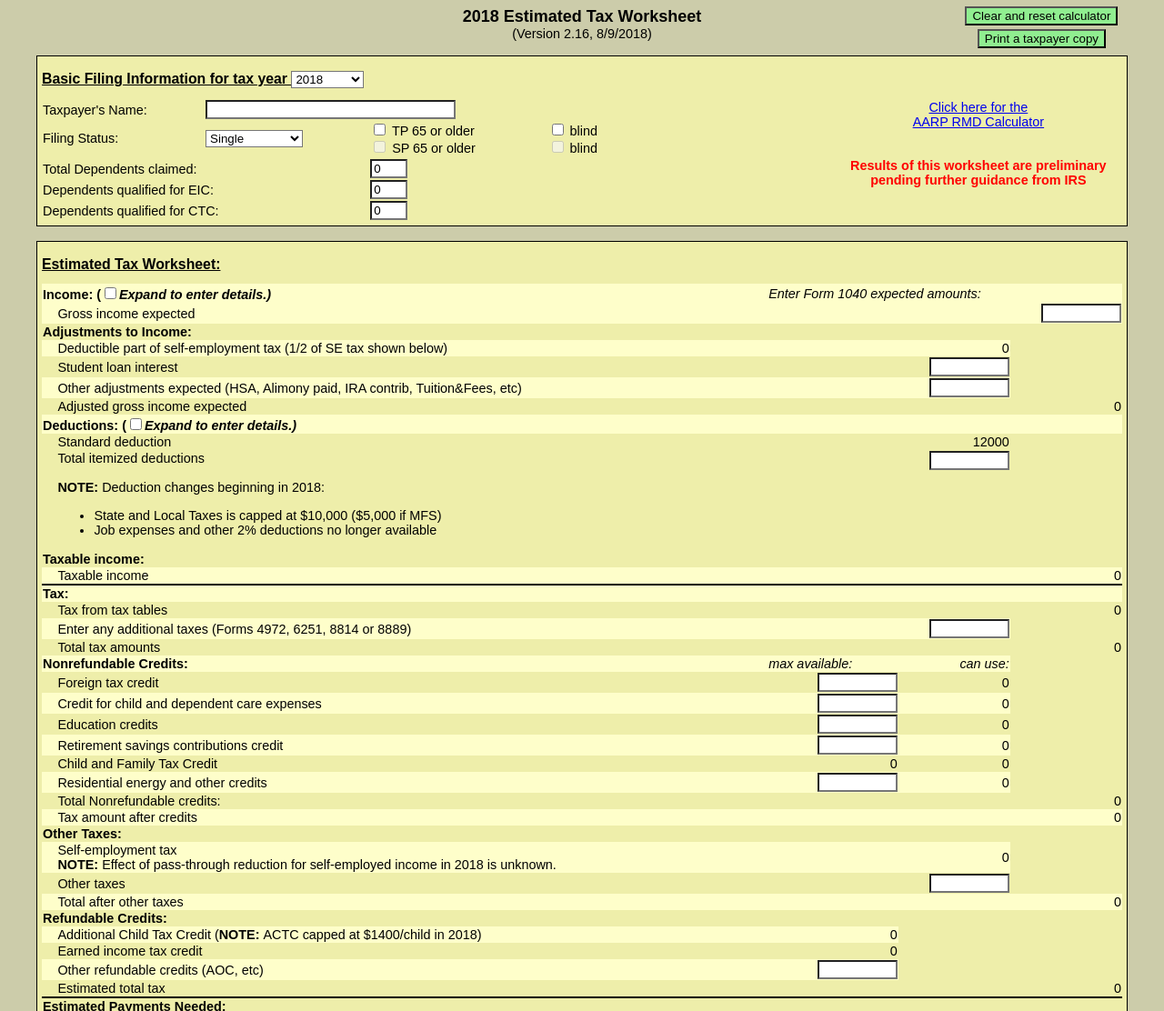
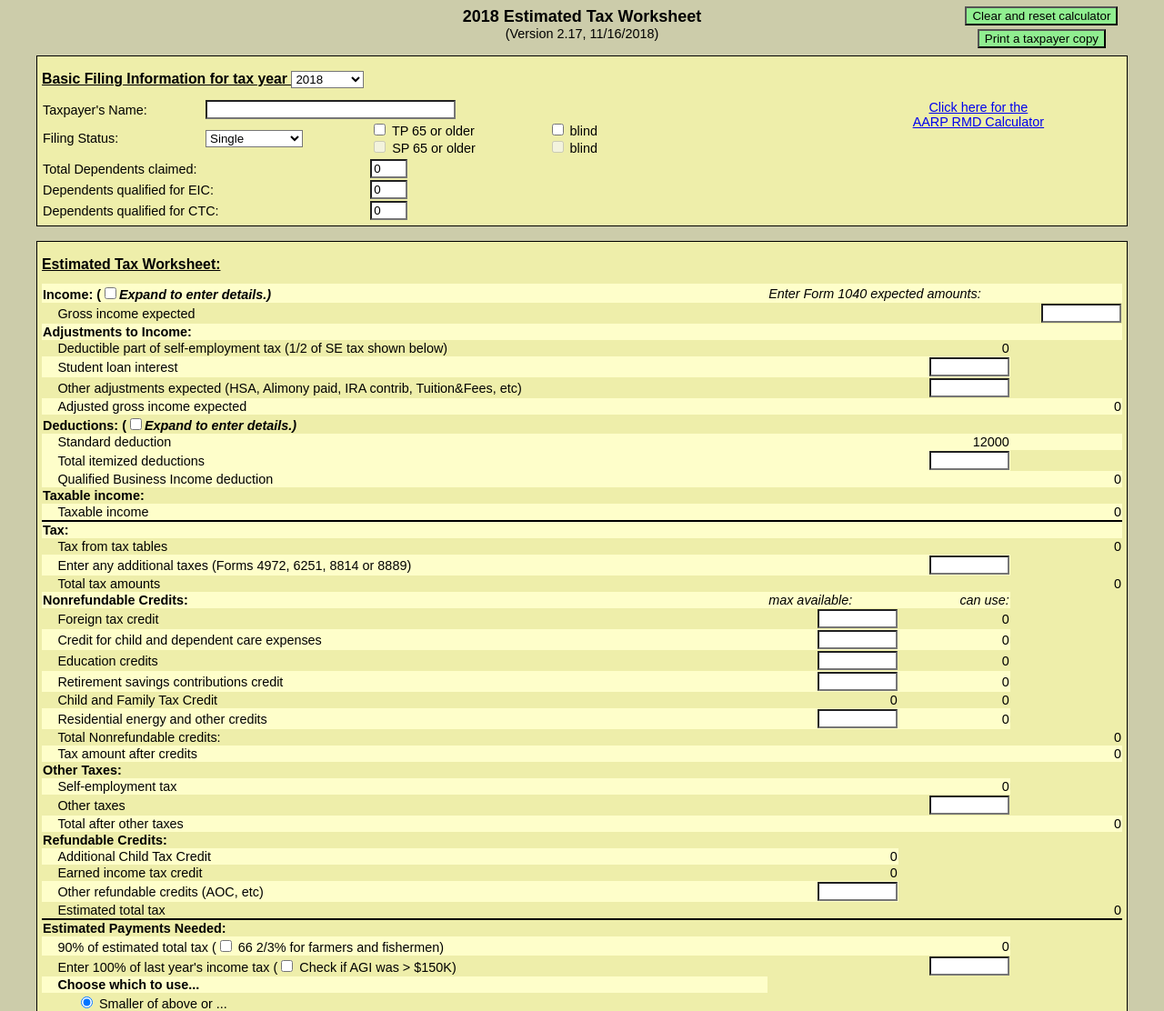
Before and after one commit to cotaxaide/Calculators, a plain HTML site: page Estimated Tax Worksheet.html in a window 1280 px wide. Shown: the top 1112 px of the page at 91% size. Drawn offline with Linux system fonts and the light colour scheme.

Commit message:
Added QBI deduction
Also removed some previous 2018 comments and some formatting cleanup

```diff
--- a/CommonRoutines.js
+++ b/CommonRoutines.js
@@ -6,6 +6,7 @@
 //	_TaxLookup		Tax table lookup
 //	_CTCLookup		Child and Dependent Tax Credit
 //	_EICLookup		Earned Income Credit table lookup
+//	_QBICalc		Qualified Business Income deduction calculation
 //----------------------------------------------------------------------------------------
 
 //----------------------------------------------------------------------------------------
@@ -309,3 +310,30 @@ function _EICLookup(	// Earned Income Credit table lookup
 	}
 	return (EICAmount);
 }
+
+//----------------------------------------------------------------------------------------
+function _QBICalc (	// Qualified Business Income deduction
+	taxYear,	// tax year tables to use
+	filingStatus,	// SNG, MFJ, WID, MFS, HOH
+	SEIncome,	// Self-employment income
+	nonTaxCG,	// Qualified dividends + capital gains
+	QBIDividends,	// Section 166A dividends
+	income		// Income amount (before adjustmens or deductions)
+
+	) {
+// Returns the QBI Deduction
+// Returns -1 if above the first threshhold
+//----------------------------------------------------------------------------------------
+	var QBIMax = +_QBILimits[taxYear + ":" + filingStatus];
+	if (+AGI > +QBIMax) return -1;
+	var QBIRate = +_QBILimits[taxYear + ":Rate"];
+	var QBI05 = Math.round(Math.max(0, +SEIncome) * QBIRate);
+	var QBI09 = Math.round(Math.max(0, +QBIDividends) * QBIRate);
+	var QBI10 = QBI05 + QBI09;
+	var QBI11 = +income;
+	var QBI12 = Math.max(0, +nonTaxCG); // qualified dividends and capital gains
+	var QBI13 = Math.max(0, QBI11 - QBI12);
+	var QBI14 = Math.round(QBI13 * QBIRate);
+	var QBIDeduction = Math.min(QBI10, QBI14); // line 15
+	return QBIDeduction;
+}
--- a/Estimated Tax Worksheet.html
+++ b/Estimated Tax Worksheet.html
@@ -21,9 +21,11 @@
 	.comment {font-style:italic;}
 	.calculated {text-align: right;}
 	.tablebreak {background-color: black; height: 0;}
+	.indent {padding-left: 1.5em;}
 	#Warning {color: red; font-weight: bold;}
 	#TPName {width:20em; text-align:left;}
 	#CGOption {display: none;}
+	#QBIOOS {display: none; font-weight: bold; color: red; float: right;}
 	//#CTCredit, #ACTCredit, #EICCredit, #Medical {cursor: not-allowed;}
 	#ClearAndPrint {width: 16em;
 		text-align:center;
@@ -81,7 +83,10 @@
 
 	// --------------------------------------------------------------------------------
 	// CHANGE HISTORY:
-	var VERSION = "(Version 2.16, 8/9/2018)";
+	var VERSION = "(Version 2.17, 11/16/2018)";
+	//	Added QBI lines
+	//	Added validity checks for dividend subcategories
+	//var VERSION = "(Version 2.16, 8/9/2018)";
 	//	Added option for Sched D not being used
 	//var VERSION = "(Version 2.15, 8/8/2018)";
 	//	SE tax deduction not included in EIC calculation
@@ -200,14 +205,6 @@
 		if (MFSoption.style.display == "none") MFStogether.checked = false;
 		if (FilingStatus.value != "MFS") ItemizeRequired.checked = false;
 
-		// Tax law changes in 2018
-		Note2018d.style.display =
-		Note2018a.style.display = (TaxYear.value > 2017) ? "table-row" : "none";
-		Note2018c.style.display =
-		Note2018t.style.display =
-		Note2018b.style.display = (TaxYear.value > 2017) ? "inline" : "none";
-		Warning.innerHTML = (TaxYear.value > 2017) ? "Results of this worksheet are preliminary pending further guidance from IRS" : "";
-
 		// Expand the income section
 		if ((! IncomeExpanded) && (! IncomeWasExpanded)) Wages.value = Gross.value;
 		IncomeExpanded = IncomeExpand.checked || (EICDependents.value > 0);
@@ -216,6 +213,10 @@
 		for (ilno = 0; ilno < incomelist.length; ilno++) {
 			incomelist[ilno].style.display = (IncomeExpanded) ? "table-row" : "none";
 		}
+
+		// Check input values
+		QualDividends.style.backgroundColor = (+QualDividends.value > +Dividends.value) ? "hotpink" : "white";
+		QBIDividends.style.backgroundColor = (+QBIDividends.value > +Dividends.value) ? "hotpink" : "white";
 
 		// Get the taxable Social Security amount
 		IncomeNoSS = +Wages.value + +Interest.value + +Dividends.value
@@ -243,7 +244,7 @@
 		Standard.innerHTML = _StandardDeduction(TaxYear.value, FilingStatus.value,
 			TP65.checked, TPBlind.checked, SP65.checked, SPBlind.checked, false, 0);
 
-		// Limit taxes paid if 2018
+		// Limit taxes paid if 2018+
 		taxlimit = (FilingStatus.value == "MFS") ? 5000 : 10000;
 		if (TaxYear.value > 2017) {
 			if (TaxesPaid.value > taxlimit) {
@@ -318,7 +319,25 @@
 		var elist = document.getElementsByClassName("exemptions");
 		for (elistno = 0; elistno < elist.length; elistno++)
 			elist[elistno].style.display = (exemptamt) ? "table-row" : "none";
-		TaxableAmount.innerHTML = Math.round(Math.max(0, +PreExemptAmount.innerHTML - +ExemptAmount.innerHTML));
+		var PostExemptAmount = Math.round(Math.max(0, +PreExemptAmount.innerHTML - +ExemptAmount.innerHTML));
+
+		// QBI Calc
+		var QBIDeduction = 0;
+		if (_LineNo[TaxYear.value + ":QBI"]) {
+			QBILine.style.display = "table-line";
+			var QBIDeduction = _QBICalc(TaxYear.value, FilingStatus.value, SEIncome.value,
+				(+QualDividends.value + +CapGains.value),
+				QBIDividends.value, Gross.value);
+			QBIOOS.style.display = (QBIDeduction == -1) ? "inline" : "none";
+			QBIAmount.innerHTML = QBIDeduction = Math.max(0, +QBIDeduction);
+		}
+		else {
+			QBILine.style.display = "none";
+		}
+
+		// Determine taxable amount
+		TaxableAmount.innerHTML = Math.max(0, PostExemptAmount - QBIDeduction);
+
 
 		// Determine Tax
 		if (UsingD.checked) {
@@ -527,15 +546,19 @@
 			<td>Taxable interest</td><td></td>
 			<td><input id="Interest" type="number" /></td></tr>
 		<tr class="income"><td>  </td>
-			<td>&nbsp;&nbsp;&nbsp;Tax-exempt interest expected</td>
+			<td class="indent">Tax-exempt interest expected</td>
 			<td><input id="TaxExempt" type="number" />
 			</td><td></td><td></td></tr>
 		<tr class="income"><td></td>
 			<td>Ordinary dividends</td><td></td>
 			<td><input id="Dividends" type="number" /></td></tr>
 		<tr class="income"><td></td>
-			<td>&nbsp;&nbsp;&nbsp;Qualified dividends</td>
+			<td class="indent">Qualified dividends</td>
 			<td><input id="QualDividends" type="number" /></td>
+			<td></td><td></td></tr>
+		<tr class="income"><td></td>
+			<td class="indent">Section 199A dividends</td>
+			<td><input id="QBIDividends" type="number" /></td>
 			<td></td><td></td></tr>
 		<tr class="income"><td></td>
 			<td>Self-employment income</td><td></td>
@@ -592,8 +615,7 @@
 				(Actual expenses = <input id="ActualMedical" type="number" />)</td>
 			<td id="Medical"><!--input id="Medical" type="number" /--></td></tr>
 		<tr class="deductions"><td></td>
-			<td>State income tax or sales tax, and property taxes
-				<span id="Note2018t">($10,000 maximum, $5,000 if MFS)</span></td>
+			<td>State income tax or sales tax, and property taxes</td>
 			<td><input id="TaxesPaid" type="number" /></td></tr>
 		<tr class="deductions"><td></td>
 			<td>Interest paid</td>
@@ -616,14 +638,8 @@
 			<td>Total itemized deductions
 				<span id="ItemizeRequiredQuestion">
 				(<input type="checkbox" id="ItemizeRequired" />Required to itemize.)
-			</span>
-			<span id="Note2018a">
-				<br /><b>NOTE: </b>Deduction changes beginning in 2018:
-				<ul>
-					<li>State and Local Taxes is capped at $10,000 ($5,000 if MFS)</li>
-					<li>Job expenses and other 2% deductions no longer available</li>
-				</ul>
-				</span></td>
+				</span>
+			</td>
 			<td></td>
 			<td style="vertical-align: top;"><input id="Itemized" type="number" /></td></tr>
 		<tr class="exemptions"><td></td>
@@ -633,6 +649,11 @@
 		<tr class="exemptions"><td></td>
 			<td colspan="2">Exemptions times <span id="ExemptRate">TBD</span></td>
 			<td class="calculated"><span id="ExemptAmount">0</span></td></tr>
+		<tr id="QBILine"><td></td>
+			<td colspan="2">Qualified Business Income deduction
+				<span id="QBIOOS"> OUT OF SCOPE </span>
+				</td><td></td>
+			<td class="calculated"><span id="QBIAmount">0</span></td></tr>
 		<tr><td colspan="5">Taxable income:</td></tr>
 		<tr><td></td>
 			<td colspan="2">Taxable income</td><td></td>
@@ -683,10 +704,7 @@
 			<td class="calculated"><span id="Line10">0</span></td></tr>
 		<tr><td colspan="5">Other Taxes:</td>
 		<tr><td>  </td>
-			<td colspan="2">Self-employment tax
-				<span id="Note2018d">
-					<b>NOTE: </b>Effect of pass-through reduction for self-employed income in 2018 is unknown.
-				</span></td>
+			<td colspan="2">Self-employment tax</td>
 			<td class="calculated"><span id="SETax">0</span></td></tr>
 		<tr><td></td>
 			<td colspan="2">Other taxes</td>
@@ -696,8 +714,7 @@
 			<td class="calculated"><span id="TotalTax">0</span></td></tr>
 		<tr><td colspan="5">Refundable Credits:</td>
 		<tr><td>  </td>
-			<td>Additional Child Tax Credit
-				<span id="Note2018c">(<b>NOTE: </b>ACTC capped at $1400/child in 2018)</span></td>
+			<td>Additional Child Tax Credit</td>
 			<td id="ACTCredit"><!--input id="ACTCredit" type="number" /--></td></tr>
 		<tr><td></td>
 			<td>Earned income tax credit</td>
@@ -724,10 +741,10 @@
 		<tr><td></td>
 			<td><b>Choose which to use...</b></td></tr>
 		<tr><td style="vertical-align: top;"></td>
-			<td colspan="2">
-				&nbsp;&nbsp;&nbsp;<input id="UseSmall" type="radio" name="UseTax" checked="checked" /> Smaller of above or ...
-				<br />&nbsp;&nbsp;&nbsp;<input id="UseLYTax" type="radio" name="UseTax" /> Use <span id="LYINC"></span>% last year&apos;s amount from the line above.
-				<br />&nbsp;&nbsp;&nbsp;<input id="UseTYTax" type="radio" name="UseTax" /> Use 100% of the <span id="TaxYear3"></span> estimated total tax.</td>
+			<td colspan="2" class="indent">
+				<input id="UseSmall" type="radio" name="UseTax" checked="checked" /> Smaller of above or ...
+				<br /><input id="UseLYTax" type="radio" name="UseTax" /> Use <span id="LYINC"></span>% last year&apos;s amount from the line above.
+				<br /><input id="UseTYTax" type="radio" name="UseTax" /> Use 100% of the <span id="TaxYear3"></span> estimated total tax.</td>
 			<td class="calculated" style="vertical-align: bottom;"><span id="EstAmount">0</span></td></tr>
 		<tr><td></td>
 			<td colspan="2">Income tax withheld and estimated to be withheld</td>
--- a/Tax_Data/IRS_2000.js
+++ b/Tax_Data/IRS_2000.js
@@ -18,6 +18,7 @@ var _AffordRateEmployerSelf = [];
 var _SESocSec = [];
 var _SEMedicare = [];
 var _SEMaxWages = [];
+var _QBILimits = [];
 
 //------------------------------------------------------------
 // DATE VARIABLES
--- a/Tax_Data/IRS_2015.js
+++ b/Tax_Data/IRS_2015.js
@@ -14,6 +14,7 @@
                 _LineNo[_TY+":TNF"] = "34";
                 _LineNo[_TY+":Adjustments"] = "36";
                 _LineNo[_TY+":CapGains"] = "13";
+                _LineNo[_TY+":QBI"] = "";
                 _LineNo[_TY+":AGI"] = "37";
                 _LineNo[_TY+":ExcessAPTC"] = "46";
                 _LineNo[_TY+":Foreign"] = "48";
@@ -170,3 +171,11 @@
 
 	// var AffordRateEmployerSelf = [];
 		_AffordRateEmployerSelf[_TY] = 0.0956;
+
+	// var Qualified Business Income Deduction
+		_QBILimits[_TY+":Rate"] = 0;
+		_QBILimits[_TY+":SNG"] = "0";
+		_QBILimits[_TY+":MFJ"] = "0";
+		_QBILimits[_TY+":MFS"] = "0";
+		_QBILimits[_TY+":HOH"] = "0";
+		_QBILimits[_TY+":WID"] = "0";
--- a/Tax_Data/IRS_2016.js
+++ b/Tax_Data/IRS_2016.js
@@ -13,6 +13,7 @@
                 _LineNo[_TY+":SST"] = "20b";
                 _LineNo[_TY+":TNF"] = "34";
                 _LineNo[_TY+":Adjustments"] = "36";
+                _LineNo[_TY+":QBI"] = "";
                 _LineNo[_TY+":AGI"] = "37";
                 _LineNo[_TY+":ExcessAPTC"] = "46";
                 _LineNo[_TY+":Foreign"] = "48";
@@ -170,3 +171,11 @@
 
 	// var AffordRateEmployerSelf = [];
 		_AffordRateEmployerSelf[_TY] = 0.0966;
+
+	// var Qualified Business Income Deduction
+		_QBILimits[_TY+":Rate"] = 0;
+		_QBILimits[_TY+":SNG"] = "0";
+		_QBILimits[_TY+":MFJ"] = "0";
+		_QBILimits[_TY+":MFS"] = "0";
+		_QBILimits[_TY+":HOH"] = "0";
+		_QBILimits[_TY+":WID"] = "0";
--- a/Tax_Data/IRS_2017.js
+++ b/Tax_Data/IRS_2017.js
@@ -11,6 +11,7 @@
                 _LineNo[_TY+":CapGains"] = "13";
                 _LineNo[_TY+":SSI"] = "20a";
                 _LineNo[_TY+":SST"] = "20b";
+                _LineNo[_TY+":QBI"] = "";
                 _LineNo[_TY+":AGI"] = "37";
                 _LineNo[_TY+":TNF"] = "34";
                 _LineNo[_TY+":Adjustments"] = "36";
@@ -180,3 +181,11 @@
 
 	// var AffordRateEmployerSelf = [];
 		_AffordRateEmployerSelf[_TY] = 0.0969;
+
+	// var Qualified Business Income Deduction
+		_QBILimits[_TY+":Rate"] = 0;
+		_QBILimits[_TY+":SNG"] = "0";
+		_QBILimits[_TY+":MFJ"] = "0";
+		_QBILimits[_TY+":MFS"] = "0";
+		_QBILimits[_TY+":HOH"] = "0";
+		_QBILimits[_TY+":WID"] = "0";
--- a/Tax_Data/IRS_2018.js
+++ b/Tax_Data/IRS_2018.js
@@ -12,6 +12,7 @@
                 _LineNo[_TY+":SSI"] = "5a";	// Need update!
                 _LineNo[_TY+":SST"] = "5b";	// Need update!
                 _LineNo[_TY+":AGI"] = "7";	// Need update!
+                _LineNo[_TY+":QBI"] = "9";
                 _LineNo[_TY+":TNF"] = "";	// Need update! S1-34?
                 _LineNo[_TY+":Adjustments"] = "S1-36";	// Need update!
                 _LineNo[_TY+":ExcessAPTC"] = "S2-46";	// Need update!
@@ -185,3 +186,11 @@
 
 	// var AffordRateEmployerSelf = [];
 		_AffordRateEmployerSelf[_TY] = 0.0956;
+
+	// var Qualified Business Income Deduction (0.24 tax rate?)
+		_QBILimits[_TY+":Rate"] = "0.2";
+		_QBILimits[_TY+":SNG"] = "157500";
+		_QBILimits[_TY+":MFJ"] = "315000";
+		_QBILimits[_TY+":MFS"] = "157500";
+		_QBILimits[_TY+":HOH"] = "157500";
+		_QBILimits[_TY+":WID"] = "157500";
```
Also changed, not shown: Tax_Data/IRS_2019.js (+36 -33 lines).
